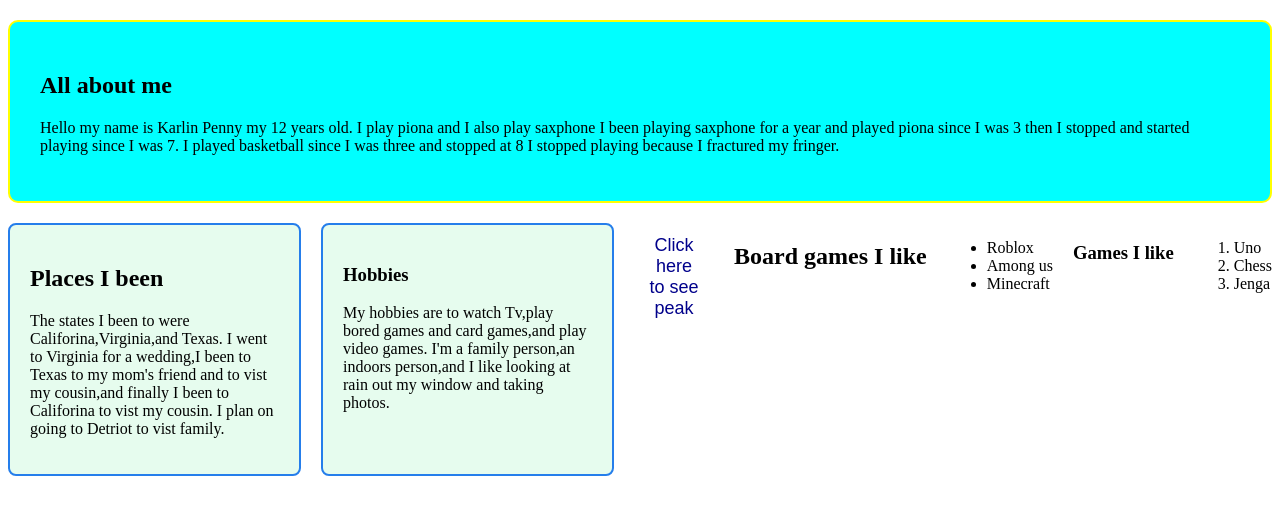
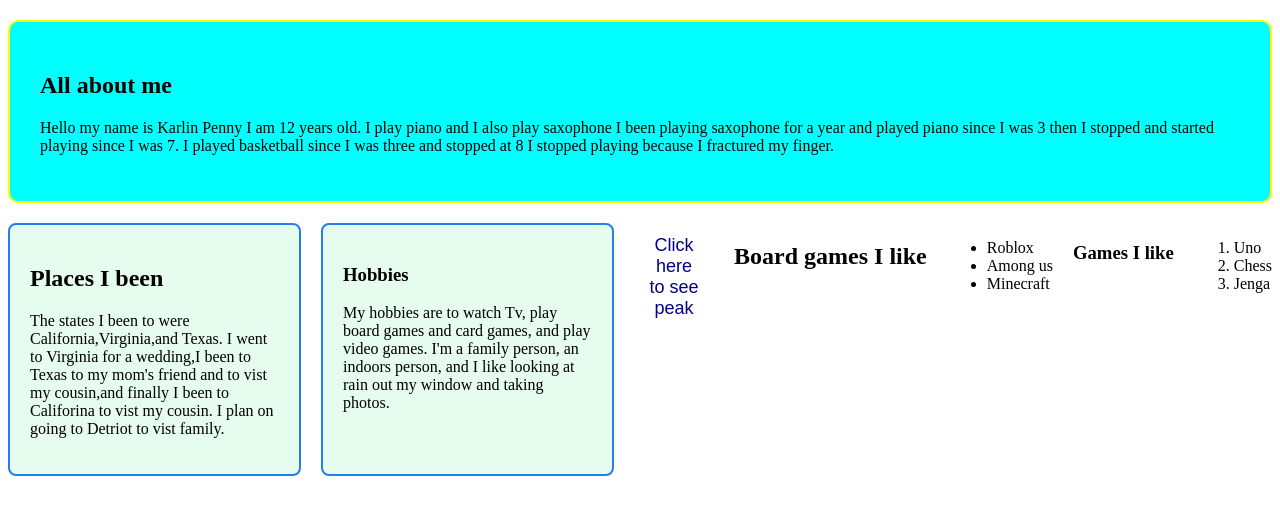
Before and after one commit to 0126kwayne-lang/personal-project, a plain HTML site: page index.html in a window 1280 px wide. Drawn offline with Linux system fonts and the light colour scheme.

Commit message:
fixing spelling error

```diff
--- a/index.html
+++ b/index.html
@@ -9,24 +9,24 @@
 <body>
       <section class="projects-section">
         <h2>All about me</h2>
-        <p>Hello my name is Karlin Penny my 12 years old.
-            I play piona and I also play saxphone I been playing saxphone for a year and played piona since I was 3 then I stopped and started playing since I was 7.
-            I played basketball  since I was three and stopped at 8 I stopped playing because I fractured my fringer. </p>
+        <p>Hello my name is Karlin Penny I am 12 years old.
+            I play piano and I also play saxophone I been playing saxophone for a year and played piano since I was 3 then I stopped and started playing since I was 7.
+            I played basketball  since I was three and stopped at 8 I stopped playing because I fractured my finger. </p>
         </section>
         </p>
         <div class="project-container">
 
      <div class="project-box">
                 <h2>Places I been</h2>
-                <p>The states I been to were Califorina,Virginia,and Texas.
+                <p>The states I been to were California,Virginia,and Texas.
                     I went to Virginia for a wedding,I been to Texas to my mom's friend and to vist my cousin,and finally I been to Califorina to vist my cousin.
                     I plan on going to Detriot to vist family.</p>
             </div>
 
              <div class="project-box">
                 <h3>Hobbies</h3>
-                <p>My hobbies are to watch Tv,play bored games and card games,and play video games.
-                   I'm a family person,an indoors person,and I like looking at rain out my window and taking photos. </p>
+                <p>My hobbies are to watch Tv, play board games and card games, and play video games.
+                   I'm a family person, an indoors person, and I like looking at rain out my window and taking photos. </p>
                             </div>
                         <body>
 <button type="button" onclick="window.location.href='https://youtu.be/NTBfs3qHhjU?si=fGH6JOzarf78sIhP'">Click here to see peak</button>
```
